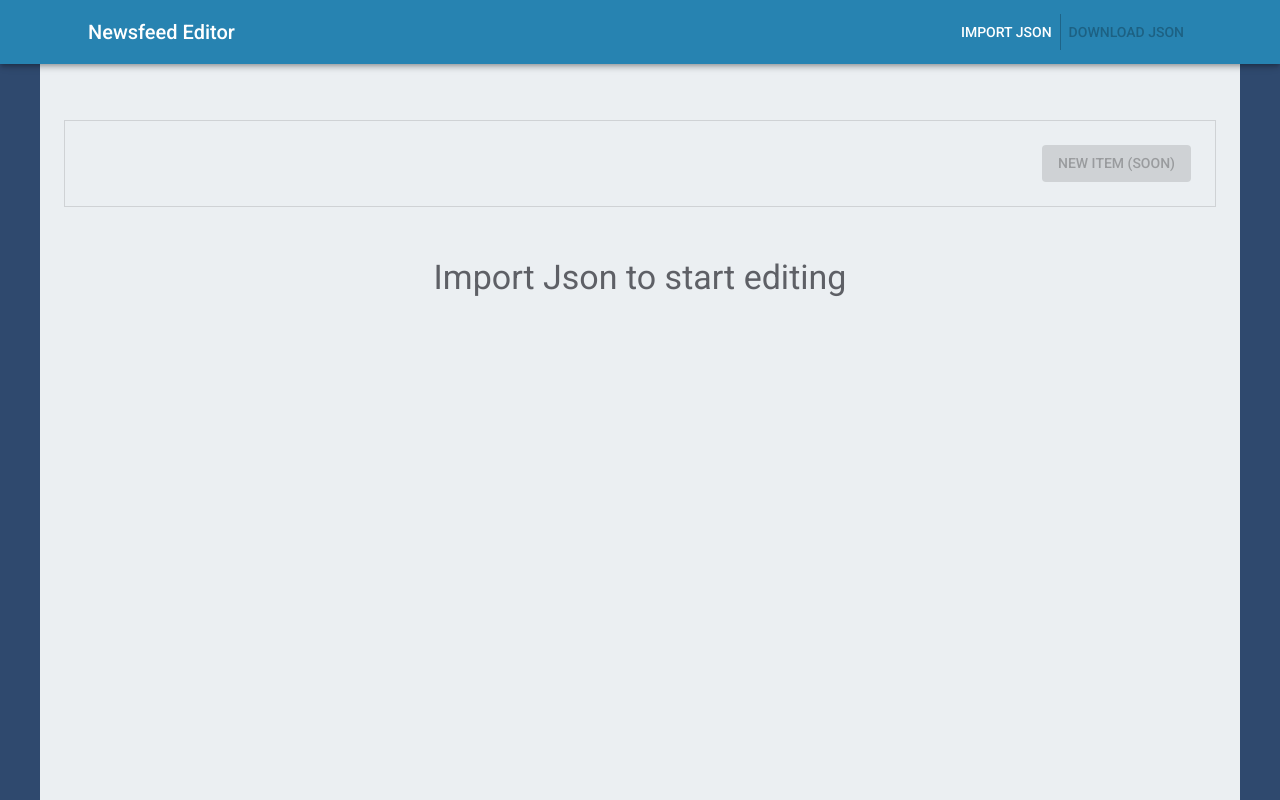
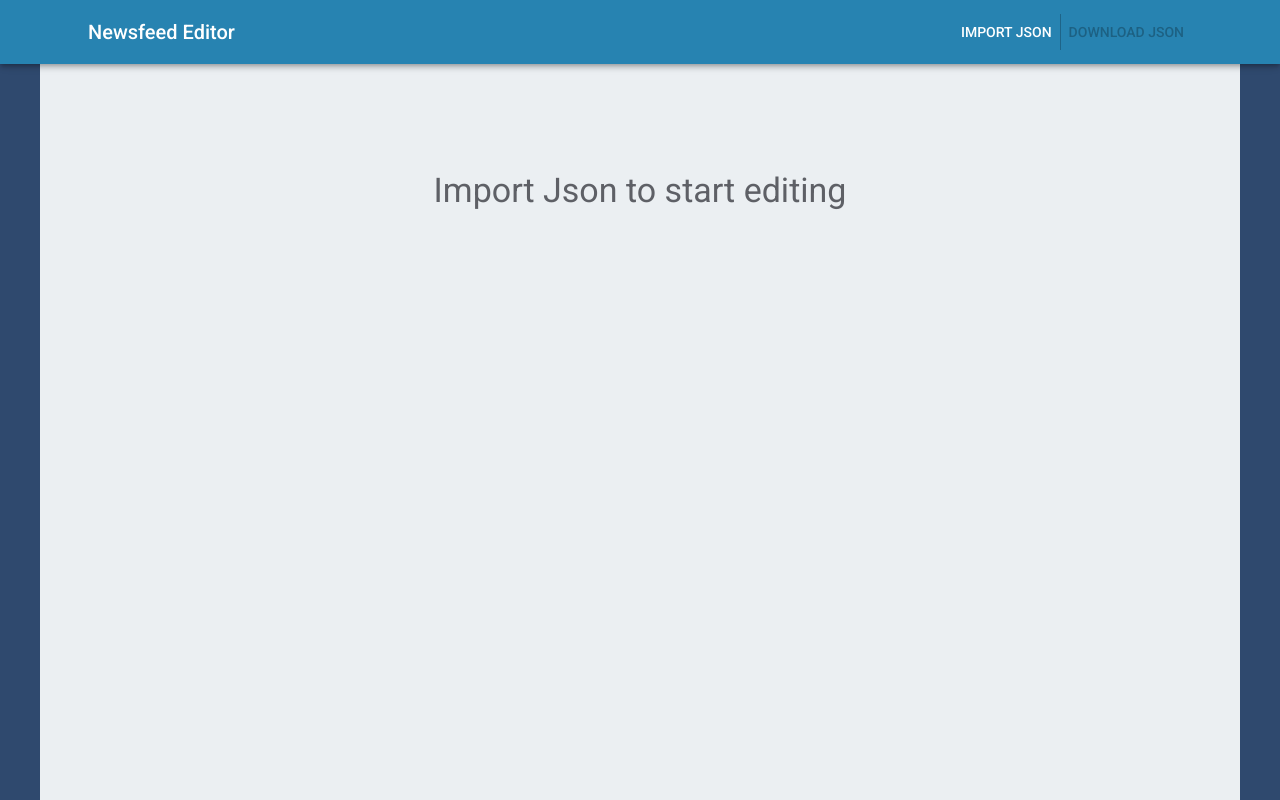
Before and after one commit to daniloprates/newsfeed-editor, a React (Create React App) app: page / in a window 1280 px wide. Built offline with nearby package versions, Linux system fonts and the light colour scheme.

Commit message:
New item button adjustment

```diff
--- a/src/screens/List.tsx
+++ b/src/screens/List.tsx
@@ -31,6 +31,8 @@ function ListScreen({ onSelectItem, onDelete, content }: Props) {
 
   return (
     <div>
+      {
+        !!list.length && (
           <Stack
             spacing={2}
             direction="row"
@@ -44,6 +46,8 @@ function ListScreen({ onSelectItem, onDelete, content }: Props) {
             <Box sx={{ flexGrow: 1 }} />
             <Button variant="contained" disabled>New item (soon)</Button>
           </Stack>
+        )
+      }
       <List>
         {
           !!list.length && list.map((item, index) => {
```
Lines whose indentation alone changed are shown as unchanged.
